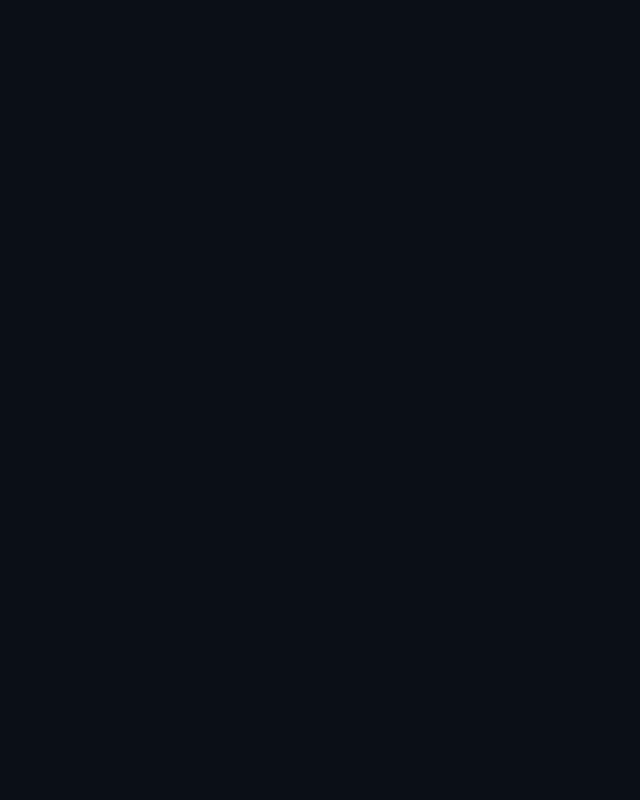
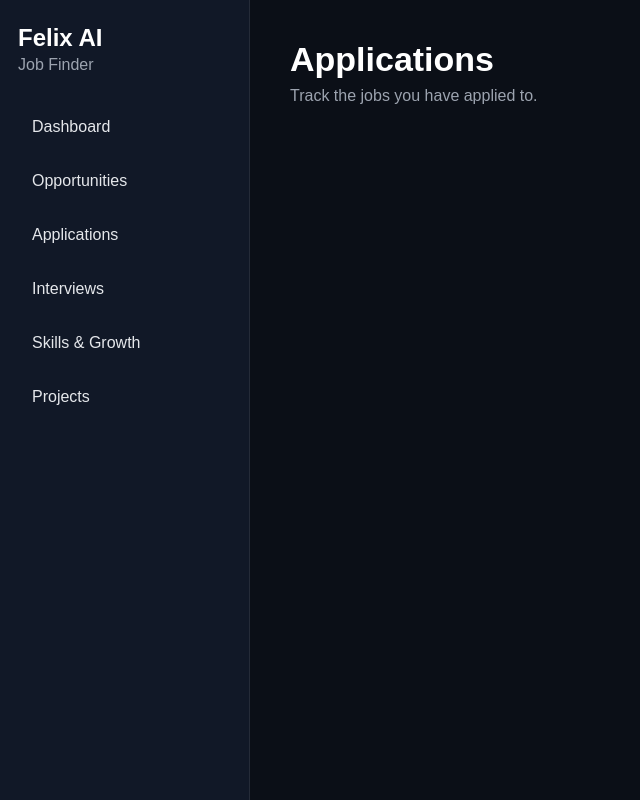
Before and after one commit to felixbritez26/JOB-GO-IA, a React (Vite) app: page /applications in a window 1280 px wide. Before the commit this address had no page. Shown: the whole page, without its empty margins (0-640 px from the left). Built offline with nearby package versions, Linux system fonts and the light colour scheme.

Commit message:
forcontinue

```diff
--- a/src/App.jsx
+++ b/src/App.jsx
@@ -1,6 +1,7 @@
 import { BrowserRouter, Routes, Route } from "react-router-dom";
 import Dashboard from "./pages/Dashboard";
 import Opportunities from "./pages/Opportunities";
+import Applications from "./pages/Applications";
 
 function App() {
   return (
@@ -8,6 +9,7 @@ function App() {
       <Routes>
         <Route path="/" element={<Dashboard />} />
         <Route path="/opportunities" element={<Opportunities />} />
+        <Route path="/applications" element={<Applications />} />
       </Routes>
     </BrowserRouter>
   );
--- a/src/components/Sidebar.jsx
+++ b/src/components/Sidebar.jsx
@@ -9,7 +9,7 @@ function Sidebar() {
       <nav>
         <Link to="/">Dashboard</Link>
         <Link to="/opportunities">Opportunities</Link>
-        <p>Applications</p>
+        <Link to="/applications">Applications</Link>
         <p>Interviews</p>
         <p>Skills & Growth</p>
         <p>Projects</p>
--- /dev/null
+++ b/src/pages/Applications.jsx
@@ -0,0 +1,16 @@
+import Sidebar from "../components/Sidebar";
+
+function Applications() {
+  return (
+    <div className="dashboard">
+      <Sidebar />
+
+      <main className="dashboard-content">
+        <h1>Applications</h1>
+        <p>Track the jobs you have applied to.</p>
+      </main>
+    </div>
+  );
+}
+
+export default Applications;
--- a/src/pages/Opportunities.jsx
+++ b/src/pages/Opportunities.jsx
@@ -1,4 +1,4 @@
-import { useState } from "react";
+import { useEffect, useState } from "react";
 import Sidebar from "../components/Sidebar";
 import JobCard from "../components/JobCard";
 
@@ -6,10 +6,14 @@ function Opportunities() {
   const [search, setSearch] = useState("");
   const [technologyFilter, setTechnologyFilter] = useState("All");
   const [savedJobs, setSavedJobs] = useState(() => {
-  const storedJobs = localStorage.getItem("savedJobs");
+    const storedJobs = localStorage.getItem("savedJobs");
 
-  return storedJobs ? JSON.parse(storedJobs) : [];
-});
+    return storedJobs ? JSON.parse(storedJobs) : [];
+  });
+
+  useEffect(() => {
+    localStorage.setItem("savedJobs", JSON.stringify(savedJobs));
+  }, [savedJobs]);
 
   const [locationFilter, setLocationFilter] = useState("All");
   const jobs = [
```
